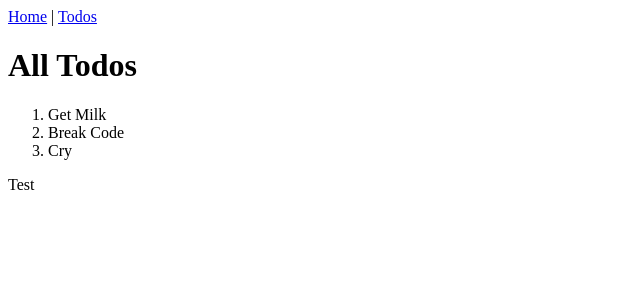
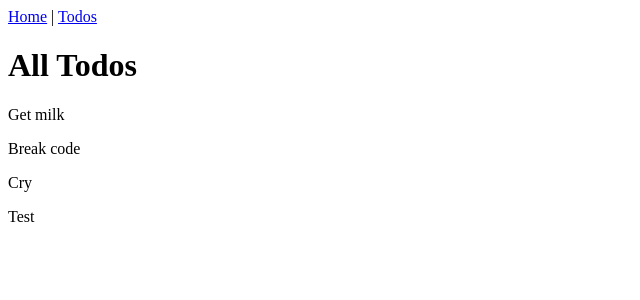
Before and after one commit to zachlengel/To-Do-App, a React (Vite) app: page / in a window 1280 px wide. Shown: the top 300 px of the page, without its empty margins (0-640 px from the left). Built offline with nearby package versions, Linux system fonts and the light colour scheme.

Commit message:
added placeholder data

```diff
--- a/src/Content.jsx
+++ b/src/Content.jsx
@@ -1,9 +1,15 @@
 import { TodoIndex } from "./TodoIndex";
 
 export function Content() {
+  const todos = [
+    { id: 1, name: "Get milk" },
+    { id: 2, name: "Break code" },
+    { id: 3, name: "Cry" },
+  ];
+
   return (
     <main>
-      <TodoIndex />
+      <TodoIndex todos={todos} />
     </main>
   );
 }
--- a/src/TodoIndex.jsx
+++ b/src/TodoIndex.jsx
@@ -1,12 +1,12 @@
-export function TodoIndex() {
+export function TodoIndex(props) {
   return (
     <div>
       <h1>All Todos</h1>
-      <ol>
-        <li>Get Milk</li>
-        <li>Break Code</li>
-        <li>Cry</li>
-      </ol>
+      {props.todos.map((todo) => (
+        <div key={todo.id}>
+          <p>{todo.name}</p>
+        </div>
+      ))}
     </div>
   );
 }
```
